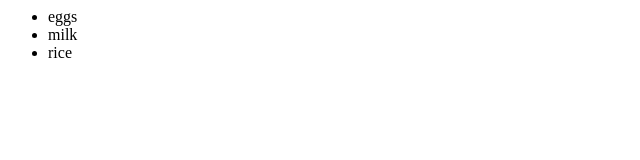
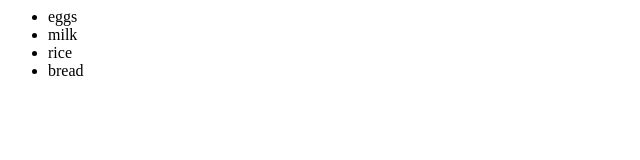
Before and after one commit to malkhalaf/ProjectX, a plain HTML site: page index.html in a window 1280 px wide. Shown: the full height of the page, 0-640 px from the left. Drawn offline with Linux system fonts and the light colour scheme.

Commit message:
add bread

```diff
--- a/index.html
+++ b/index.html
@@ -8,6 +8,8 @@
 			<li>eggs</li>
 			<li>milk</li>
 			<li>rice</li>
+			<li>bread</li>
+
 		</ul>
 	</div>
 </body>
```
